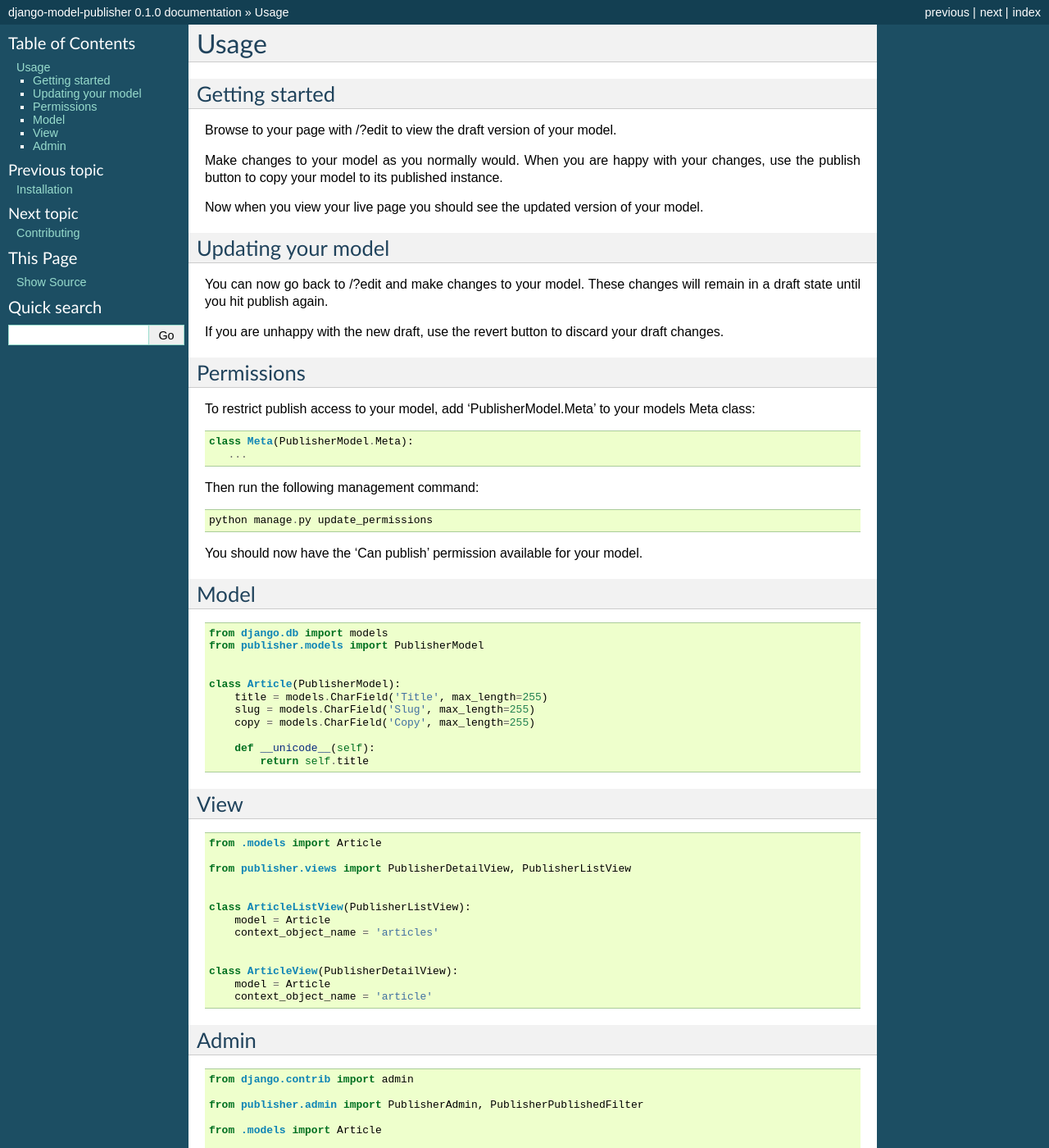
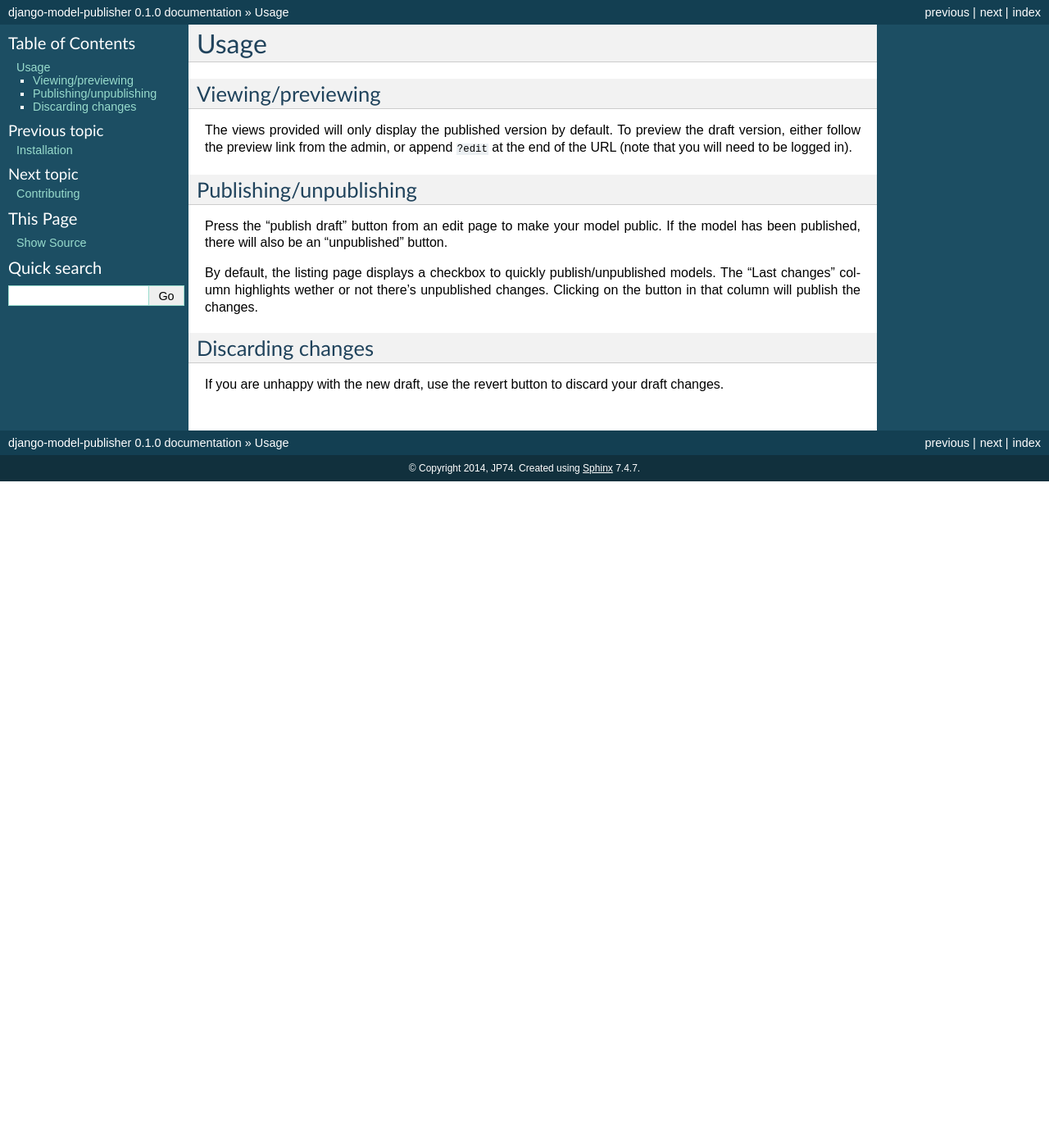
Before and after one commit to jp74/django-model-publisher, a Sphinx documentation site: the page built from docs/usage.rst, in a window 1280 px wide and 1400 px high. Shown: the whole window at 82% size. Built offline with Sphinx 7.4.7, drawn with Linux system fonts in a browser that asks for light colours; pages that are not in the unit, such as notebooks, are missing from menus; some of the changed text lies outside the part shown.

Commit message:
Doc improvements.

```diff
--- a/docs/index.rst
+++ b/docs/index.rst
@@ -14,6 +14,7 @@ Contents:
    readme
    installation
    usage
+   restricting permissions
    contributing
    authors
    history
--- a/docs/usage.rst
+++ b/docs/usage.rst
@@ -2,88 +2,19 @@
 Usage
 ========
 
-Getting started
----------------
+Viewing/previewing
+------------------
 
-Browse to your page with /?edit to view the draft version of your model.
+The views provided will only display the published version by default. To preview the draft version, either follow the preview link from the admin, or append ``?edit`` at the end of the URL (note that you will need to be logged in).
 
-Make changes to your model as you normally would. When you are happy with your changes, use the publish button to copy your model to its published instance.
+Publishing/unpublishing
+-----------------------
 
-Now when you view your live page you should see the updated version of your model.
+Press the "publish draft" button from an edit page to make your model public. If the model has been published, there will also be an "unpublished" button.
 
-Updating your model
+By default, the listing page displays a checkbox to quickly publish/unpublished models. The "Last changes" column highlights wether or not there's unpublished changes. Clicking on the button in that column will publish the changes.
+
+Discarding changes
 -------------------
 
-You can now go back to /?edit and make changes to your model. These changes will remain in a draft state until you hit publish again.
-
 If you are unhappy with the new draft, use the revert button to discard your draft changes.
-
-Permissions
------------
-
-To restrict publish access to your model, add 'PublisherModel.Meta' to your models Meta class::
-
-    class Meta(PublisherModel.Meta):
-       ...
-
-
-Then run the following management command::
-
-    python manage.py update_permissions
-
-
-You should now have the 'Can publish' permission available for your model.
-
-Model
------
-::
-
-    from django.db import models
-    from publisher.models import PublisherModel
-
-
-    class Article(PublisherModel):
-        title = models.CharField('Title', max_length=255)
-        slug = models.CharField('Slug', max_length=255)
-        copy = models.CharField('Copy', max_length=255)
-
-        def __unicode__(self):
-            return self.title
-
-
-View
-----
-::
-
-    from .models import Article
-
-    from publisher.views import PublisherDetailView, PublisherListView
-
-
-    class ArticleListView(PublisherListView):
-        model = Article
-        context_object_name = 'articles'
-
-
-    class ArticleView(PublisherDetailView):
-        model = Article
-        context_object_name = 'article'
-
-
-Admin
------
-::
-
-    from django.contrib import admin
-
-    from publisher.admin import PublisherAdmin, PublisherPublishedFilter
-
-    from .models import Article
-
-
-    class ArticleAdmin(PublisherAdmin):
-        list_filter = (PublisherPublishedFilter,)
-        list_display = ('__unicode__', 'publisher_publish', 'publisher_status', )
-
-
-    admin.site.register(Article, ArticleAdmin)
```
Also changed, not shown: docs/installation.rst (+61 -2 lines), docs/restricting_permissions.rst (added, +16 -0 lines).
